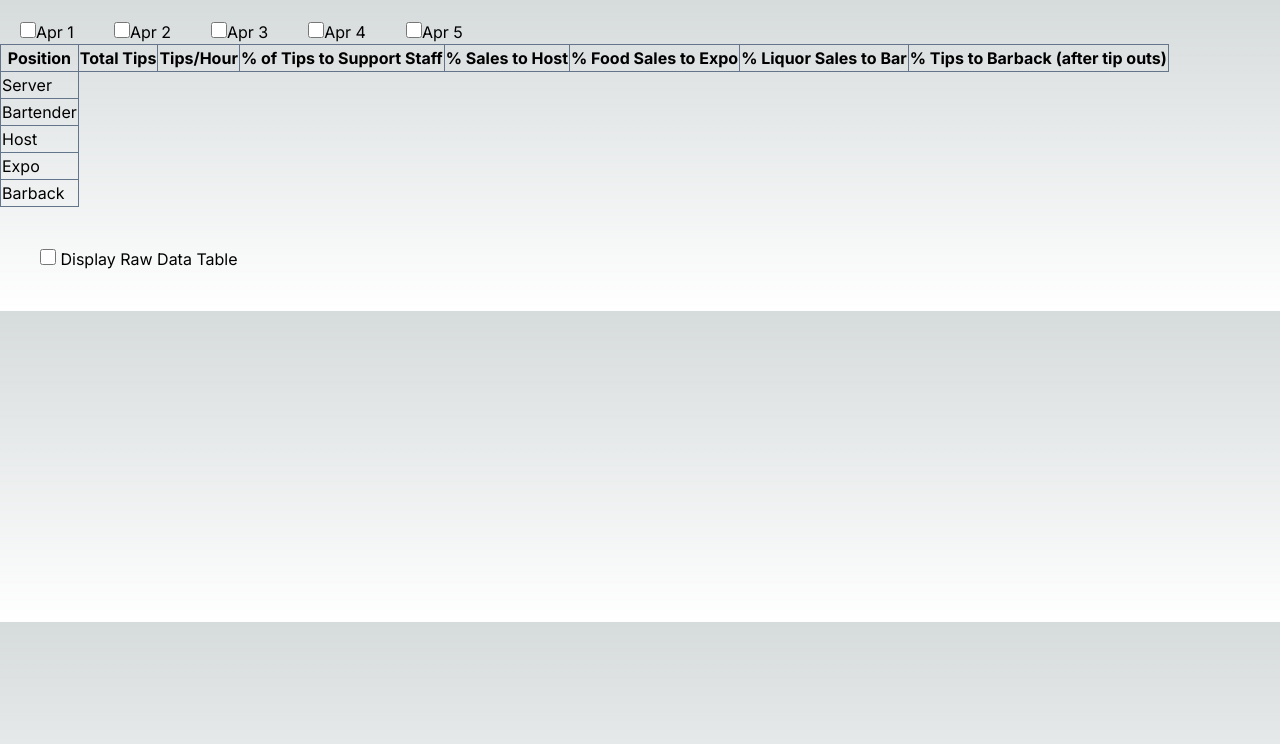
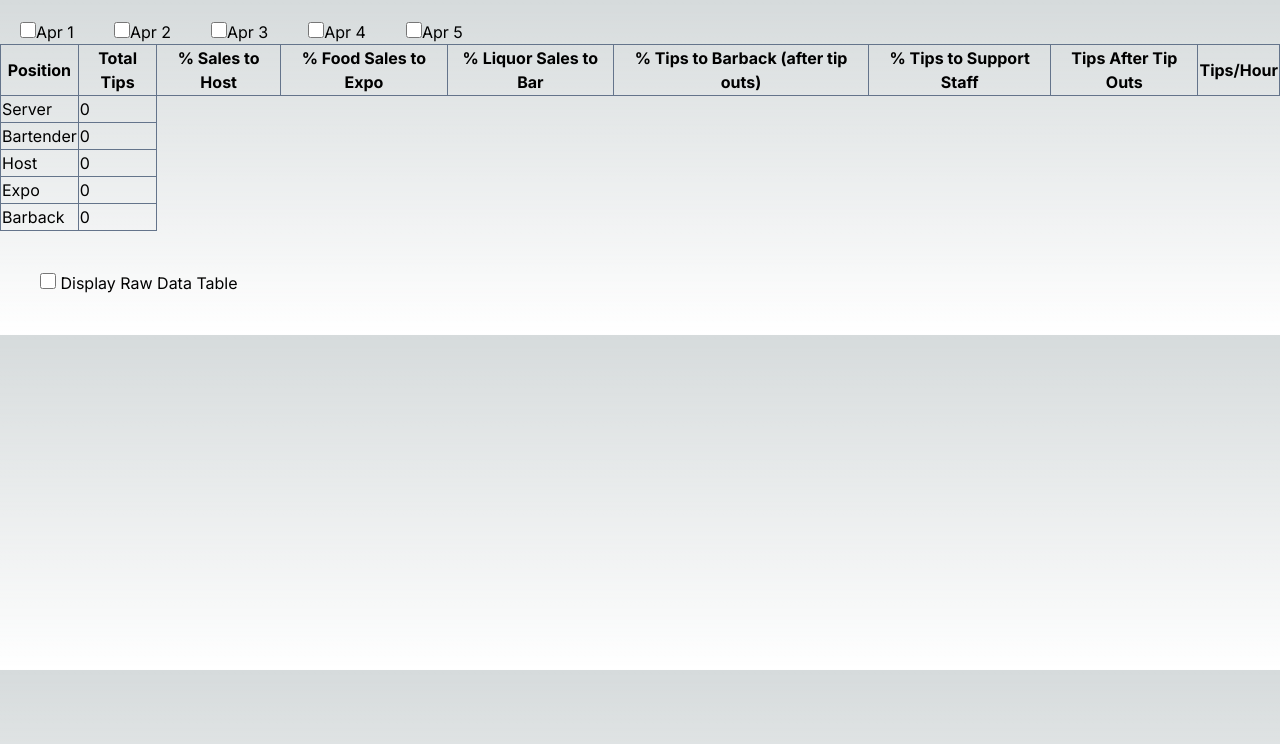
Before and after one commit to cyrilmb/tip-out-calculator, a Next.js app: page / in a window 1280 px wide. Shown: the top 744 px of the page. Built offline with nearby package versions, Linux system fonts and the light colour scheme.

Commit message:
can see total tips per selected day for all positions

```diff
--- a/components/DataSummaries.tsx
+++ b/components/DataSummaries.tsx
@@ -8,7 +8,15 @@ interface DataSummariesProps {
 interface Shift {
   position: string
   date: Date
-  // Other properties of Shift
+  am_pm: string
+  hoursWorked: number
+  foodSales: number
+  liquorSales?: number
+  totalTips: number
+  barTipOut?: number
+  bBackTipOut?: number
+  expoTipOut?: number
+  hostTipOut?: number
 }
 
 const DataSummaries: React.FC<DataSummariesProps> = ({
@@ -27,10 +35,44 @@ const DataSummaries: React.FC<DataSummariesProps> = ({
       return dateSelection.includes(shiftDateFormatted)
     })
   }
-
   // Use the filtered data
   const filteredData = filterByDates(data, dateSelection)
-  console.log(filteredData)
+
+  const serverTips = filteredData.reduce((accumulator, shift) => {
+    if (shift.position === 'Server') {
+      return accumulator + shift.totalTips
+    }
+    return accumulator
+  }, 0)
+
+  const bartenderTips = filteredData.reduce((accumulator, shift) => {
+    if (shift.position === 'Bartender') {
+      return accumulator + shift.totalTips
+    }
+    return accumulator
+  }, 0)
+
+  const hostTips = filteredData.reduce((accumulator, shift) => {
+    if (shift.position === 'Server' || shift.position === 'Bartender') {
+      return accumulator + (shift.hostTipOut ?? 0)
+    }
+    return accumulator
+  }, 0)
+
+  const expoTips = filteredData.reduce((accumulator, shift) => {
+    if (shift.position === 'Server' || shift.position === 'Bartender') {
+      return accumulator + (shift.expoTipOut ?? 0)
+    }
+    return accumulator
+  }, 0)
+
+  const bBackTips = filteredData.reduce((accumulator, shift) => {
+    if (shift.position === 'Server' || shift.position === 'Bartender') {
+      return accumulator + (shift.bBackTipOut ?? 0)
+    }
+    return accumulator
+  }, 0)
+
   return (
     <div>
       <table className="auto">
@@ -38,34 +80,37 @@ const DataSummaries: React.FC<DataSummariesProps> = ({
           <tr>
             <th className="border border-slate-500">Position</th>
             <th className="border border-slate-500">Total Tips</th>
-            <th className="border border-slate-500">Tips/Hour</th>
-            <th className="border border-slate-500">
-              % of Tips to Support Staff
-            </th>
             <th className="border border-slate-500">% Sales to Host</th>
             <th className="border border-slate-500">% Food Sales to Expo</th>
             <th className="border border-slate-500">% Liquor Sales to Bar</th>
             <th className="border border-slate-500">
               % Tips to Barback (after tip outs)
             </th>
-            <th></th>
+            <th className="border border-slate-500">% Tips to Support Staff</th>
+            <th className="border border-slate-500">Tips After Tip Outs</th>
+            <th className="border border-slate-500">Tips/Hour</th>
           </tr>
         </thead>
         <tbody>
           <tr>
             <td className="border border-slate-500">Server</td>
+            <td className="border border-slate-500">{serverTips}</td>
           </tr>
           <tr>
             <td className="border border-slate-500">Bartender</td>
+            <td className="border border-slate-500">{bartenderTips}</td>
           </tr>
           <tr>
             <td className="border border-slate-500">Host</td>
+            <td className="border border-slate-500">{hostTips}</td>
           </tr>
           <tr>
             <td className="border border-slate-500">Expo</td>
+            <td className="border border-slate-500">{expoTips}</td>
           </tr>
           <tr>
             <td className="border border-slate-500">Barback</td>
+            <td className="border border-slate-500">{bBackTips}</td>
           </tr>
         </tbody>
       </table>
--- a/lib/models/ShiftEntryModel.ts
+++ b/lib/models/ShiftEntryModel.ts
@@ -4,7 +4,7 @@ export type Shift = {
     am_pm: string
     hoursWorked: number
     foodSales: number
-    liquorSales: number
+    liquorSales?: number
     totalTips: number
     barTipOut?: number
     bBackTipOut?: number
```
